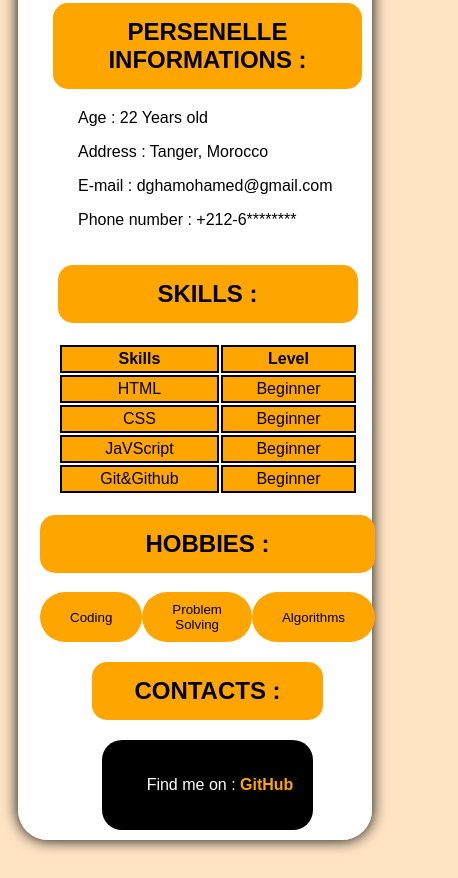
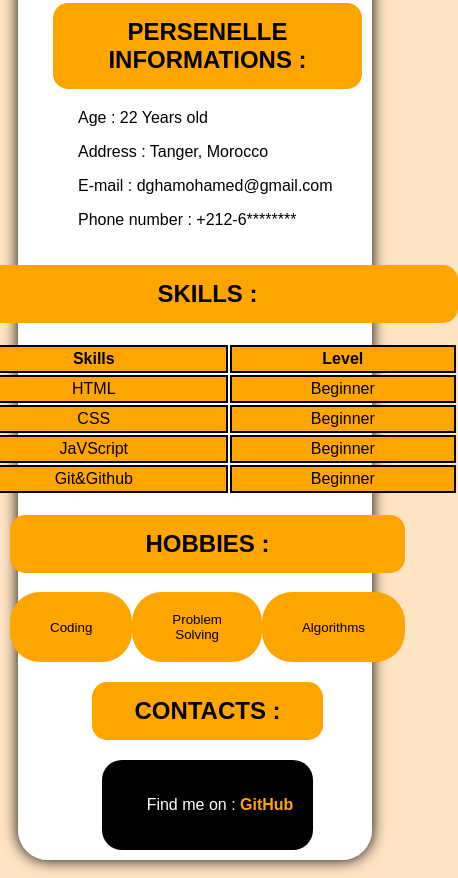
Before and after one commit to DgharMohamed/Session3_Blog_statique_version_stylis-e, a plain HTML site: page CSS_Prototype/index.html in a window 390 px wide. Shown: the part 1085-1963 px from the top of the page, 458 px wide, since content can reach past the window. Drawn offline with Linux system fonts and the light colour scheme.

Commit message:
CSS_Prototype_Update

```diff
--- a/CSS_Prototype/css/style.css
+++ b/CSS_Prototype/css/style.css
@@ -67,7 +67,7 @@ body {
 }
 .content table {
   margin: auto;
-  width: 300px;
+  width: 800px;
   text-align: center;
 }
 .content th, td {
@@ -101,6 +101,32 @@ body {
   color: orange;
   font-weight: bold;
 }
+@media (max-width:1166px) {
+  .container{
+    display: flex;
+    flex-direction: column;
+  }
+
+  .content table {
+  margin: auto;
+  width: 600px;
+  text-align: center;
+}
+.sidebar {
+      border-radius: 30px 30px 0 0;
+
+}
+.content {
+    border-radius: 0px 0 30px 30px;
+
+}
+.coding-btn {
+  background-color: orange;
+  border: none;
+  padding: 20px 40px;
+  border-radius: 30px;
+}
+}
 @media (max-width:670px){
   .container {
     display: flex;
@@ -133,4 +159,9 @@ body {
   color: orange;
   font-weight: bold;
 }
+.content table {
+  margin: auto;
+  width: 500px;
+  text-align: center;
 }
+}
```
